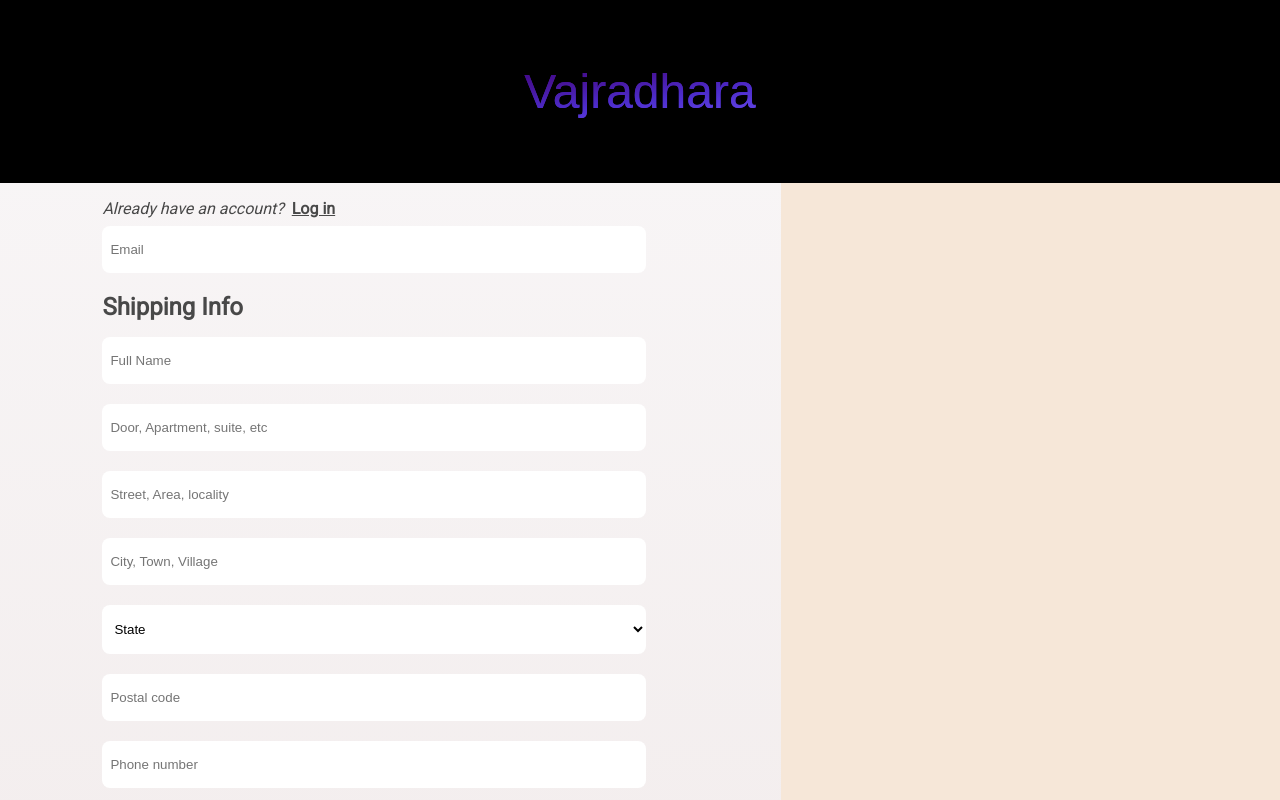
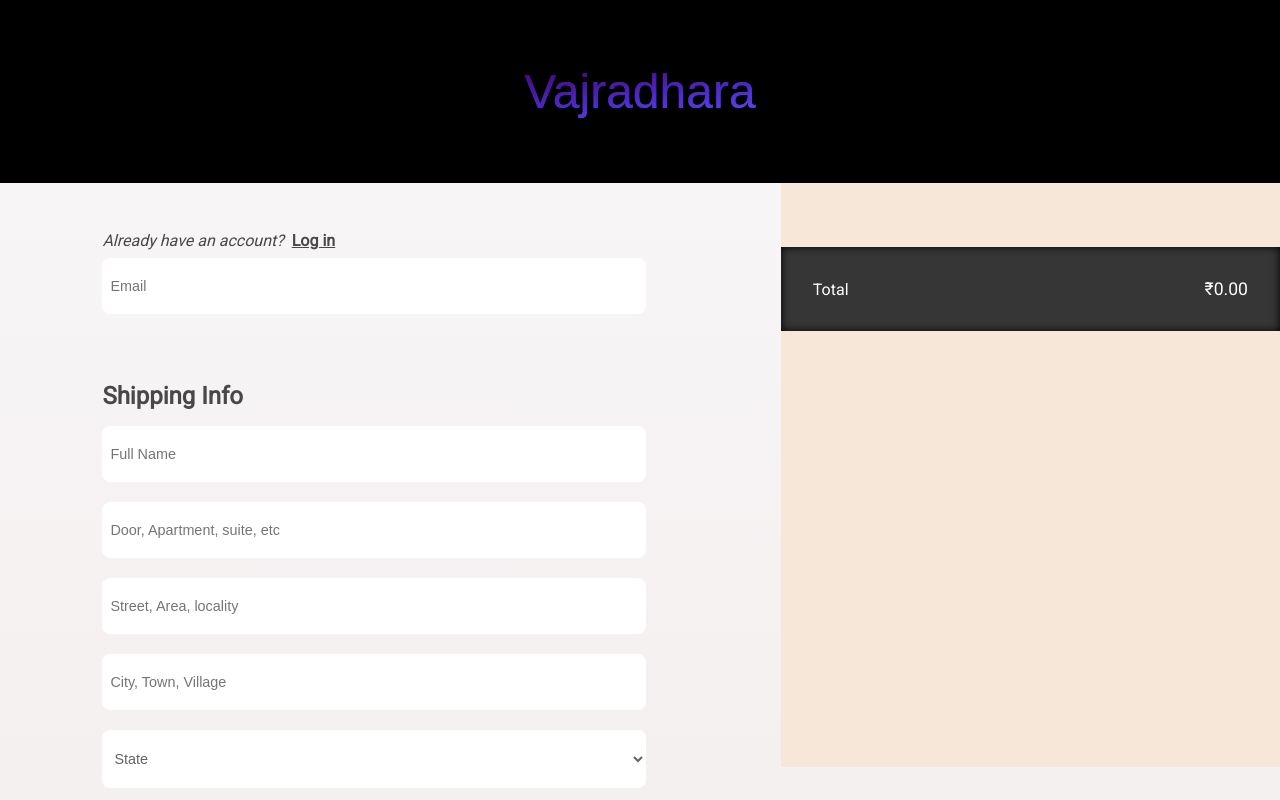
Before and after one commit to kesgokul/Vajradhara-NextJS, a Next.js app: page /Checkout in a window 1280 px wide. Shown: the top 800 px of the page. Built offline with nearby package versions, Linux system fonts and the light colour scheme; a web font is replaced by a local one.

Commit message:
checkoutform done

```diff
--- a/src/components/CheckoutForm.module.css
+++ b/src/components/CheckoutForm.module.css
@@ -19,12 +19,12 @@
 
 .field {
   width: 100%;
-  padding: 1rem 0.5rem;
+  padding: 1.25rem 0.5rem;
   background-color: white;
-  color: black;
+  color: rgb(100, 100, 100);
+  font-size: 0.9rem;
   border: none;
   border-radius: 0.5rem;
-  transition: all 0.2s linear;
 }
 
 .error {
@@ -37,7 +37,7 @@
   color: gray;
 }
 .shippingInfo {
-  margin-top: 1rem;
+  margin-top: 4rem;
   display: flex;
   flex-direction: column;
   gap: 1rem;
--- a/src/components/cards/CartItemCard.module.css
+++ b/src/components/cards/CartItemCard.module.css
@@ -1,6 +1,6 @@
 .cartItem {
-  padding: 0.5rem;
-  border-bottom: 1px solid rgb(62, 62, 62);
+  padding: 1rem 0.5rem;
+  border-bottom: 1px solid rgb(193, 192, 192);
   color: rgb(62, 62, 62);
   display: grid;
   grid-template-columns: 110px 1fr auto;
--- a/src/pages/Checkout/Checkout.module.css
+++ b/src/pages/Checkout/Checkout.module.css
@@ -7,6 +7,7 @@
   /* display: grid; */
   width: 100%;
   padding: 4rem 0;
+
   background: black;
 }
 
@@ -34,49 +35,52 @@
 
 .sectionTitle {
   display: flex;
+  align-items: center;
   font-size: 0.75rem;
-  padding-block: 1rem;
+  padding: 1rem 0.5rem;
   border-block: 2px solid rgb(216, 215, 215);
-  /* justify-content: space-between; */
-  align-items: center;
 }
 
 .total {
   width: 100%;
-  padding: 1rem 0;
-  /* background: black; */
-  /* color: white; */
+  padding: 2rem;
+  background: rgb(54, 54, 54);
+  color: white;
   display: flex;
   justify-content: space-between;
   align-items: center;
+  /* border-radius: 0.5rem; */
+  box-shadow: inset 0 0 0.5rem rgb(1, 1, 1);
 }
 
 .summary {
   margin: 0 auto 0 auto;
-  padding-inline: 0.5rem;
+  /* padding-inline: 0.5rem; */
   max-width: 35rem;
   width: 100%;
+  height: auto;
   background: var(--bg-sandal);
 
   /* height: 20rem; */
+  transition: all 0.2s ease;
   /* display: none; */
 }
 
 .itemsContainer {
-  padding-top: 1rem;
+  /* padding-inline: 0.5rem; */
   width: 100%;
+  /* display: none; */
+  height: 0;
+  opacity: 0;
   background: var(--bg-sandal);
-  display: none;
-  /* bottom: 0; */
-  /* transform: translateY(-10rem); */
-  translate: 0 -100%;
   z-index: -1;
-  transition: all 0.2s linear;
+  transition: all 0.2s ease;
 }
 
-.active {
-  /* translate: 0; */
-  display: unset;
+.itemsContainer.active {
+  height: auto;
+  /* max-height: 100vh; */
+  opacity: 1;
 }
 
 .totalAmount {
@@ -85,6 +89,7 @@
 }
 
 .info {
+  margin: 0 auto;
   padding-inline: 0.5rem;
   max-width: 35rem;
   width: 100%;
@@ -97,18 +102,28 @@
     justify-content: center;
   }
   .itemsContainer {
+    height: auto;
+    opacity: 1;
     position: unset;
     translate: 0;
   }
 
   .summary {
+    padding-top: 2rem;
     grid-column: 2/3;
+    grid-row: 1/2;
+    height: 60%;
+    overflow: scroll;
   }
   .sectionTitle {
     display: none;
   }
+  .total {
+    margin-top: 2rem;
+  }
 
   .info {
+    padding-top: 2rem;
     grid-column: 1/2;
     grid-row: 1/-1;
     margin: 0 auto;
--- a/src/pages/Checkout/index.tsx
+++ b/src/pages/Checkout/index.tsx
@@ -9,6 +9,7 @@ import CheckoutForm from "@/components/CheckoutForm";
 import { useContext, useState } from "react";
 import { UserContext } from "@/context/userContext";
 import { getTotalAmount } from "utils/helper-functions";
+import { motion } from "framer-motion";
 
 import { MdExpandMore, MdExpandLess } from "react-icons/md";
 import { Aboreto, Roboto } from "@next/font/google";
@@ -24,7 +25,7 @@ const roboto = Roboto({
 });
 
 export default function Checkout() {
-  const [showSummary, setShowSummary] = useState<boolean>(false);
+  const [showSummary, setShowSummary] = useState<boolean>(true);
   const { cartItems } = useContext(UserContext);
 
   return (
@@ -44,7 +45,7 @@ export default function Checkout() {
           </Link>
         </div>
         <div className={styles.container}>
-          <section className={styles.summary}>
+          <motion.section className={styles.summary}>
             <div className={styles.sectionTitle}>
               <h3>Order Summary</h3>
               {!showSummary && (
@@ -65,7 +66,8 @@ export default function Checkout() {
               )}
               <p className={styles.totalAmount}>{getTotalAmount(cartItems)}</p>
             </div>
-            <div
+            <motion.div
+              layout
               className={`${styles.itemsContainer} ${
                 showSummary ? styles.active : ""
               }`}
@@ -86,8 +88,8 @@ export default function Checkout() {
                   {getTotalAmount(cartItems)}
                 </p>
               </div>
-            </div>
-          </section>
+            </motion.div>
+          </motion.section>
           <section className={styles.info}>
             <CheckoutForm />
           </section>
```
Also changed, not shown: src/components/Cart.module.css (+4 -4 lines), src/pages/Shop/Shop.module.css (+0 -8 lines).
